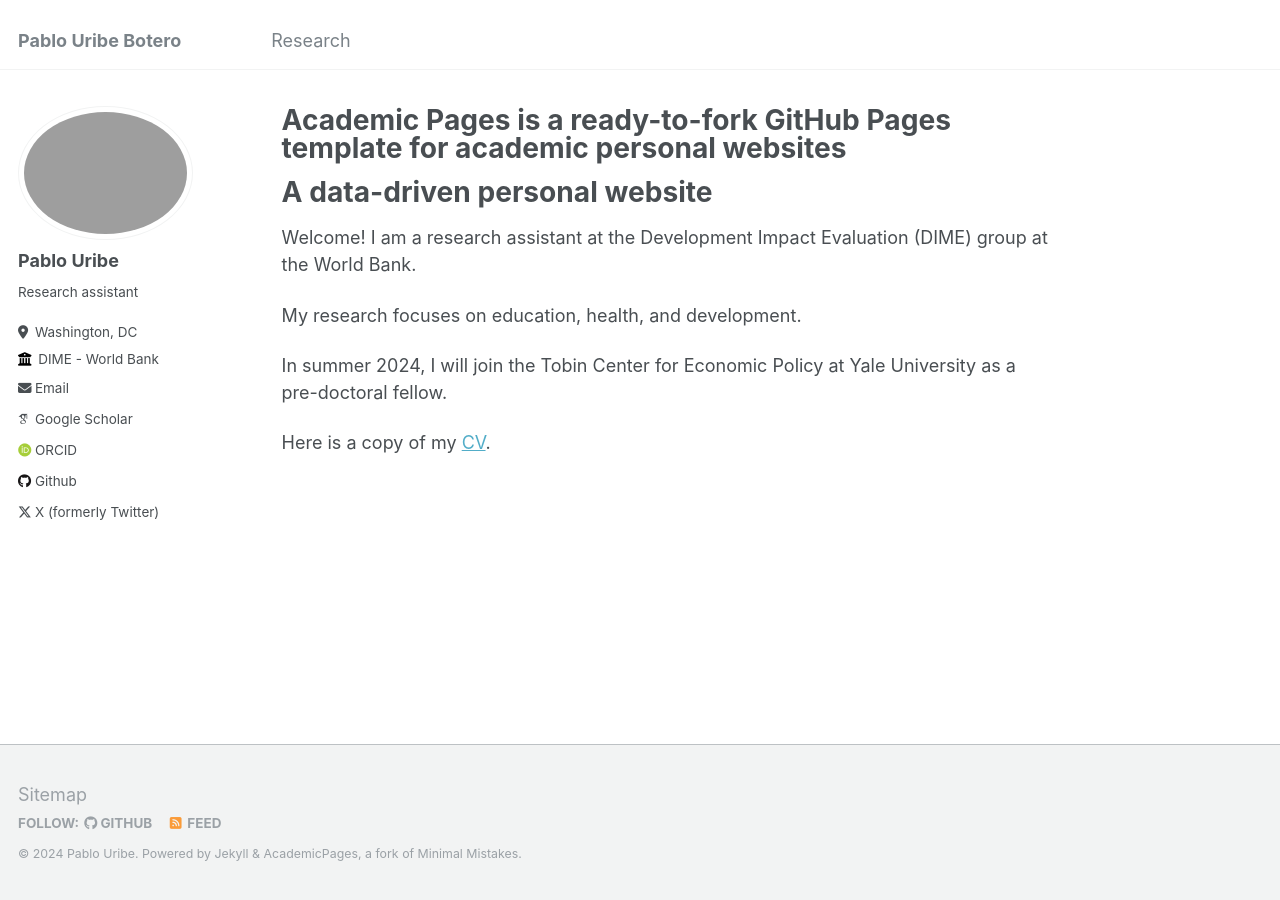
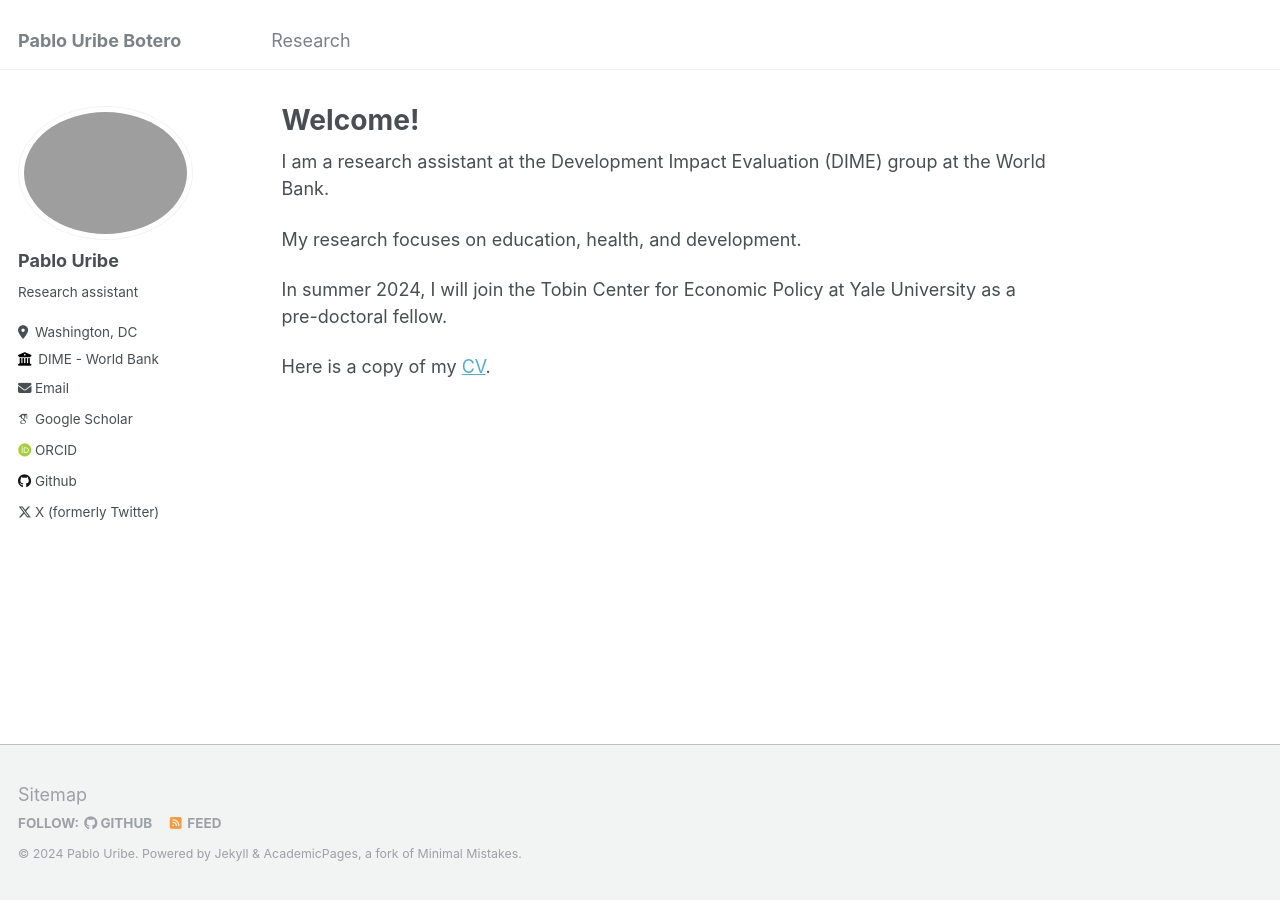
Before and after one commit to PabloUribeB/PabloUribeB.github.io, a Jekyll site: the page built from _pages/about.md, in a window 1280 px wide. Built offline with Jekyll 4.4.1, drawn with Linux system fonts in a browser that asks for light colours; some web fonts are replaced.

Commit message:
Update about.md

```diff
--- a/_pages/about.md
+++ b/_pages/about.md
@@ -1,15 +1,13 @@
 ---
 permalink: /
-title: "Academic Pages is a ready-to-fork GitHub Pages template for academic personal websites"
+title: "Welcome!"
 author_profile: true
 redirect_from:
   - /about/
   - /about.html
 ---
 
-A data-driven personal website
-======
-Welcome! I am a research assistant at the Development Impact Evaluation (DIME) group at the World Bank.
+I am a research assistant at the Development Impact Evaluation (DIME) group at the World Bank.
 
 My research focuses on education, health, and development.
 
```
